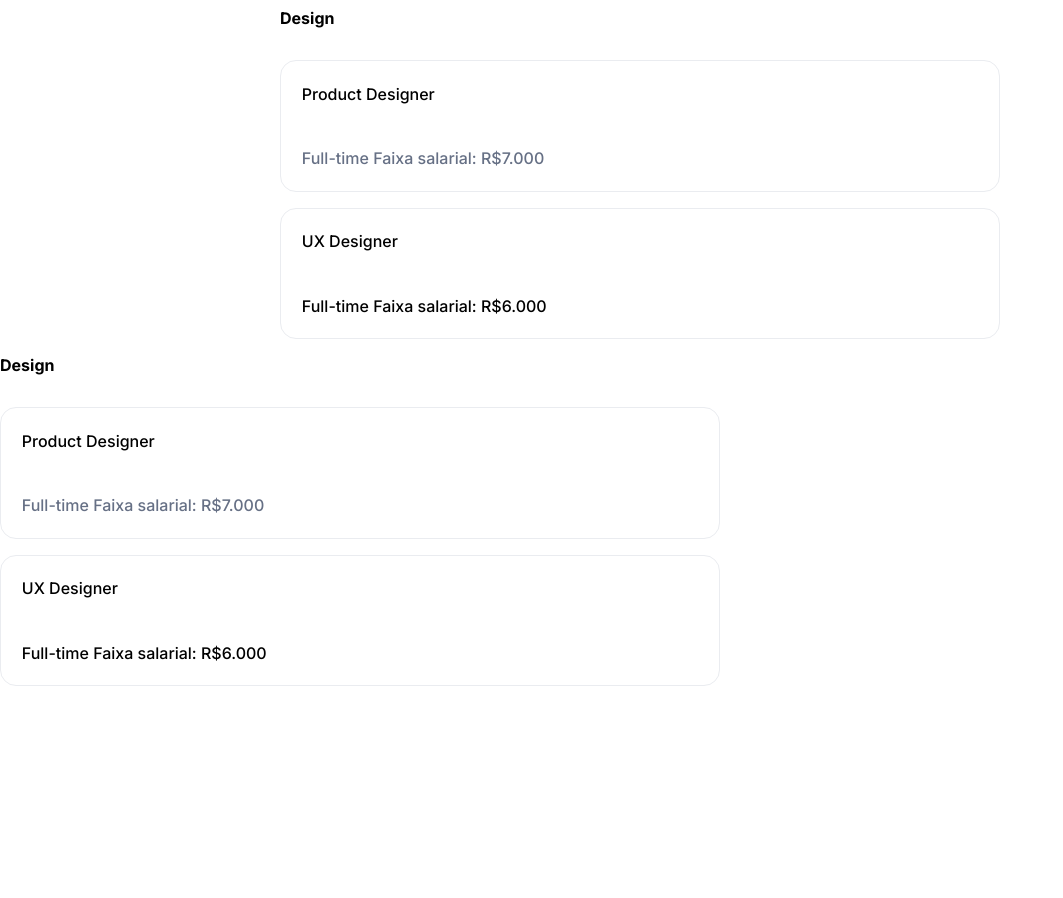
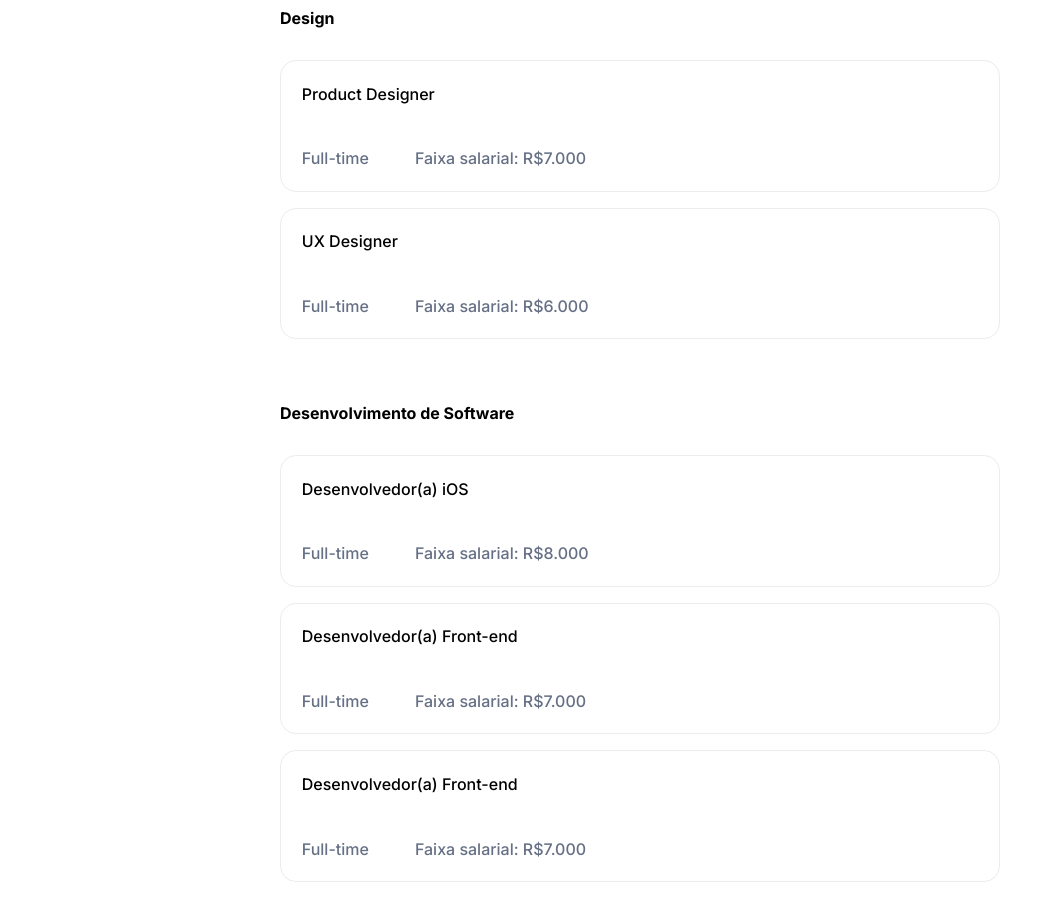
Before and after one commit to dfa2307/Alura-7DaysOfCode, a plain HTML site: page index.html in a window 1280 px wide. Shown: the part 1420-2318 px from the top of the page, without its empty margins (0-1063 px from the left). Before the commit the page ends 2106 px from the top, so only its background shows below. Drawn offline with Linux system fonts and the light colour scheme.

Commit message:
modified:   estilo.css     modified:   index.html

```diff
--- a/estilo.css
+++ b/estilo.css
@@ -162,27 +162,31 @@ ul > li{
     margin-bottom: 4rem;
 }
 
-.design{
+.design, .desenvolvimento{
     display: flex;
     justify-content: center;
 }
 
-.vagas-design > h4{
+.desenvolvimento{
+    margin-top: 3rem;
+}
+
+.vagas-design > h4, .vagas-desenvolvimento > h4{
     margin-bottom: 2rem;
 }
 
-.product-designer, .ux-design{
+.vagas-salarios{
     width: 720px;
     border: 1px solid var(--cor-borda);
     border-radius: 1rem;
     margin-bottom: 1rem;
 }
 
-.product-designer > h4, span, .ux-design  > h4, span{
+.vagas-salarios> h4, span{
     padding: 1.4rem 1.3rem 1.4rem 1.3rem;
     font-weight: 500;
 }
 
-.product-designer > span{
+.vagas-salarios > span{
     color: var(--text-color);
 }
--- a/index.html
+++ b/index.html
@@ -87,16 +87,16 @@
             <div class="vagas-design">
                 <h4>Design</h4>
 
-                <div class="product-designer">
+                <div class="vagas-salarios">
                     <h4>Product Designer</h4>
 
-                    <span>Full-time    Faixa salarial: R$7.000</span>
+                    <span>Full-time</span> <span>Faixa salarial: R$7.000</span>
                 </div>
 
-                <div class="ux-design">
+                <div class="vagas-salarios">
                     <h4>UX Designer</h4>
 
-                    <span>Full-time    Faixa salarial: R$6.000</span>
+                    <span>Full-time</span> <span>Faixa salarial: R$6.000</span>
                 </div>
             </div>
 
@@ -104,19 +104,25 @@
 
         <section class="desenvolvimento">
 
-            <div class="vagas-design">
-                <h4>Design</h4>
+            <div class="vagas-desenvolvimento">
+                <h4>Desenvolvimento de Software</h4>
 
-                <div class="product-designer">
-                    <h4>Product Designer</h4>
+                <div class="vagas-salarios">
+                    <h4>Desenvolvedor(a) iOS</h4>
 
-                    <span>Full-time    Faixa salarial: R$7.000</span>
+                    <span>Full-time</span> <span>Faixa salarial: R$8.000</span>
                 </div>
 
-                <div class="ux-design">
-                    <h4>UX Designer</h4>
+                <div class="vagas-salarios">
+                    <h4>Desenvolvedor(a) Front-end</h4>
 
-                    <span>Full-time    Faixa salarial: R$6.000</span>
+                    <span>Full-time</span> <span>Faixa salarial: R$7.000</span>
+                </div>
+
+                <div class="vagas-salarios">
+                    <h4>Desenvolvedor(a) Front-end</h4>
+
+                    <span>Full-time</span> <span>Faixa salarial: R$7.000</span>
                 </div>
             </div>
 
```
